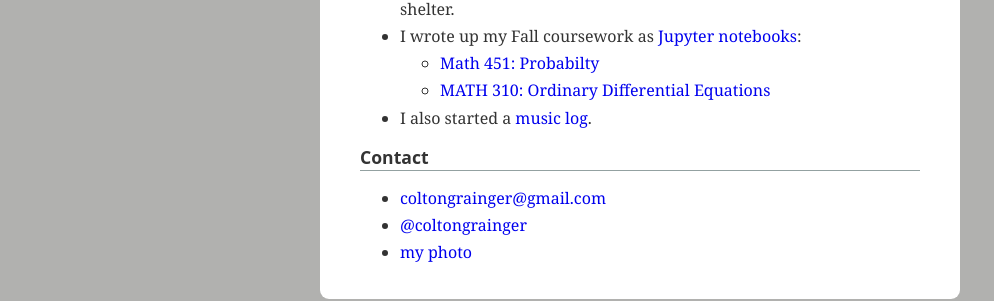
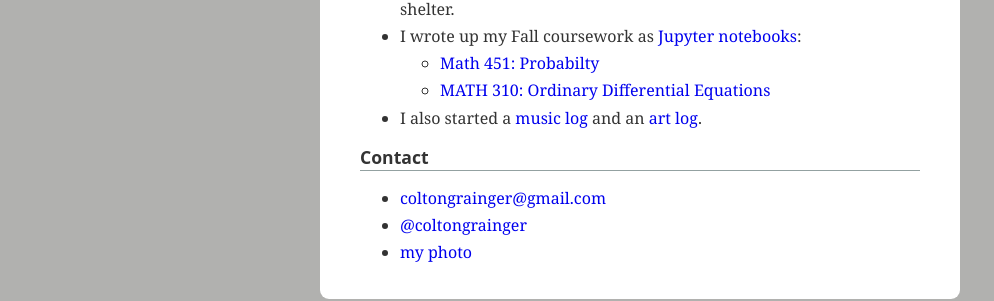
Before and after one commit to coltongrainger/blog, a Jekyll site: the page built from index.md, in a window 1280 px wide. Shown: the part 499-800 px from the top of the page, without its empty margins (0-994 px from the left). Built offline with Jekyll 4.4.1, drawn with Linux system fonts in a browser that asks for light colours; our own code applies the rules of GitHub Pages for plain Markdown files.

Commit message:
art log in index

```diff
--- a/index.md
+++ b/index.md
@@ -23,7 +23,7 @@ I appreciate others who've modeled online presence. For credit, see [people](/li
 - I wrote up my Fall coursework as [Jupyter notebooks](http://jupyter-notebook-beginner-guide.readthedocs.io/en/latest/what_is_jupyter.html):
   - [Math 451: Probabilty](https://nbviewer.jupyter.org/github/coltongrainger/notebooks/tree/master/probability/)
   - [MATH 310: Ordinary Differential Equations](https://nbviewer.jupyter.org/github/coltongrainger/notebooks/tree/master/odes/)
-- I also started a [music log](/music-log).
+- I also started a [music log](/music-log) and an [art log](/art-log).
 
 ## Contact
 
```
